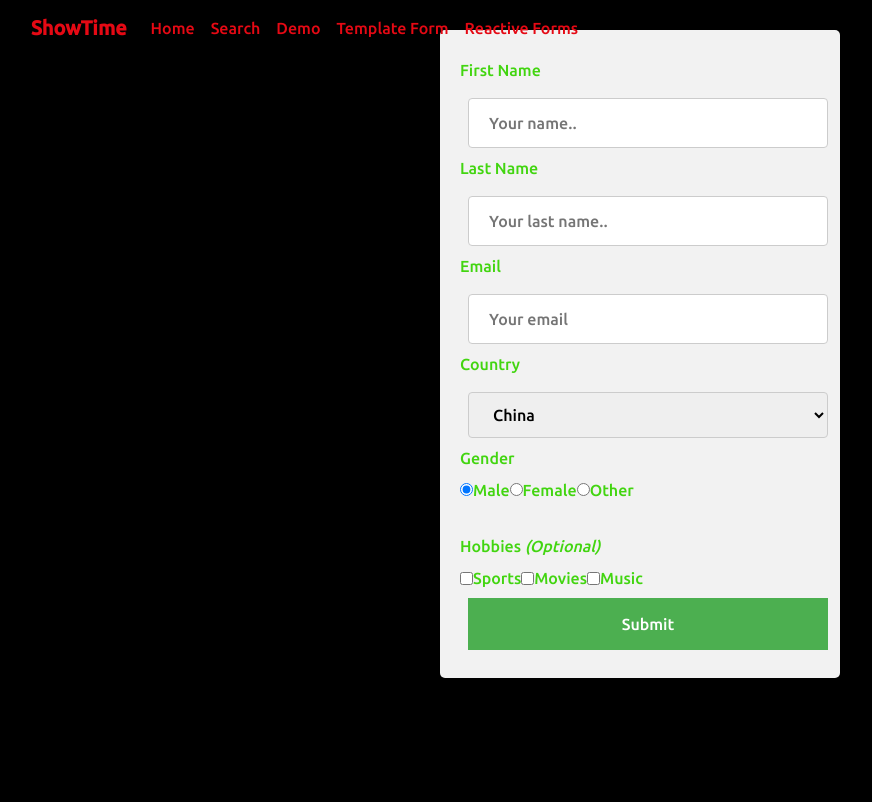
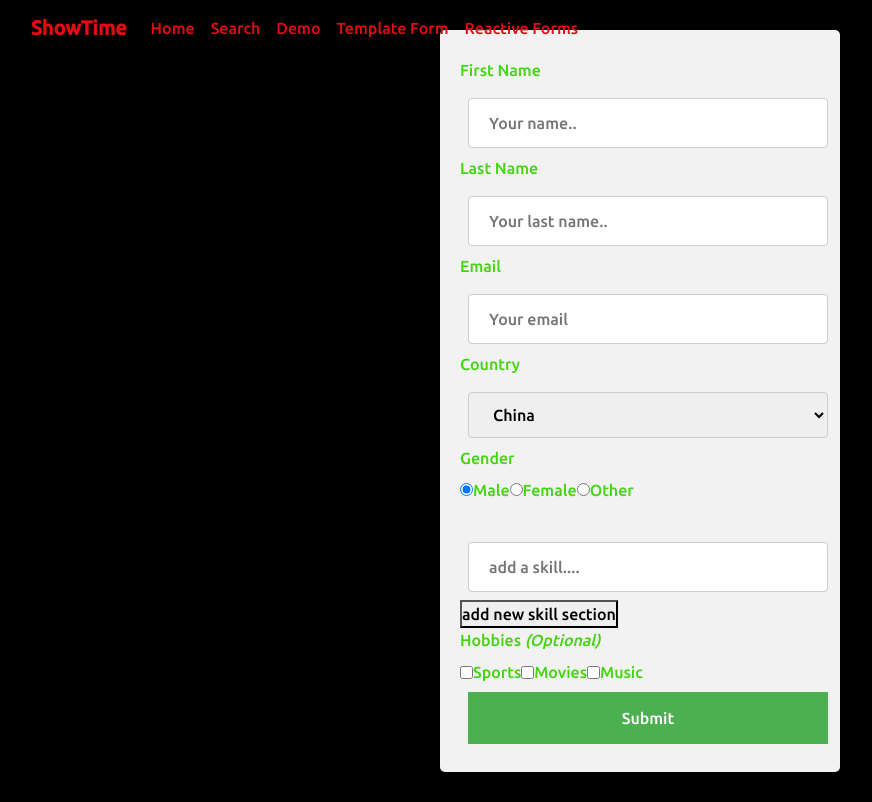
Before and after one commit to Kiarie-Victor/NetflixClone-Angular, an Angular app: page /reactform in a window 1280 px wide. Shown: the whole page, without its empty margins (0-872 px from the left). Built offline with nearby package versions, Linux system fonts and the light colour scheme.

Commit message:
form arrays & custom validators

```diff
--- a/src/app/pages/reactform/reactform.component.html
+++ b/src/app/pages/reactform/reactform.component.html
@@ -4,7 +4,10 @@
         <div formGroupName="personalDetails" >
             <label for="fname">First Name</label>
         <input type="text"  id="fname" placeholder="Your name.." formControlName="firstname">
-
+        <div>
+            <small *ngIf="reactiveForm.get('personalDetails.firstname').errors ?. ['required'] && reactiveForm.get('personalDetails.firstname').touched">Firstname is required field</small>
+            <small *ngIf="reactiveForm.get('personalDetails.firstname').errors ?. ['noSpaceAllowed']">Firstname cannot contain a space</small>
+        </div>
         <label for="lname">Last Name</label>
         <input type="text"  id="lname" placeholder="Your last name.." formControlName="lastname">
 
@@ -32,6 +35,14 @@
 
         <br><br>
 
+        <div formArrayName="skills">
+            <ng-container *ngFor="let skill of reactiveForm.get('skills')['controls'] let i = index" >
+                <input type="text" placeholder="add a skill...." formControlName="{{i}}">
+
+            </ng-container>
+            <button (click)="addNew()">add new skill section</button>
+        </div>
+
         <label> Hobbies <i>(Optional)</i></label>
         <div class="form-inline">
             <label><input type="checkbox" value="sports" checked formControlName="hobbies">Sports</label>
@@ -40,8 +51,9 @@
         </div>
 
         <input type="submit" value="Submit" id="btn">
-    </form>
+</form>
 </div>
+
 
 <!--  <div class="form-data">
     <h1>Data</h1>
--- a/src/app/pages/reactform/reactform.component.ts
+++ b/src/app/pages/reactform/reactform.component.ts
@@ -1,4 +1,5 @@
 import { Component, OnInit } from '@angular/core';
+import { FormArray } from '@angular/forms';
 import { FormControl, FormGroup, Validators } from '@angular/forms';
 
 @Component({
@@ -13,17 +14,30 @@ export class ReactformComponent implements OnInit{
 ngOnInit(){
     this.reactiveForm = new FormGroup({
       personalDetails: new FormGroup({
-      firstname: new FormControl(null, Validators.required),
+      firstname: new FormControl(null, [ Validators.required, this.noSpaceValidator]),
       lastname: new FormControl(null, Validators.required),
       email: new FormControl(null, [Validators.required, Validators.email]),
       }),
       gender: new FormControl('male'),
       country: new FormControl('China'),
-      hobbies: new FormControl(null)
+      hobbies: new FormControl(null),
+      skills: new FormArray([
+        new FormControl(null, Validators.required),
+      ])
     });
   }
   onSubmit(){
     console.log(this.reactiveForm)
     //this.reactiveForm.reset()
   }
+  addNew():void{
+    (<FormArray>this.reactiveForm.get('skills')).push(new FormControl(null, Validators.required))
+  }
+
+  noSpaceValidator(control:FormControl){
+    if(control.value != null && control.value.indexOf(' ') != -1){
+      return {noSpaceAllowed:true}
+    }
+    return null
+  }
 }
```
